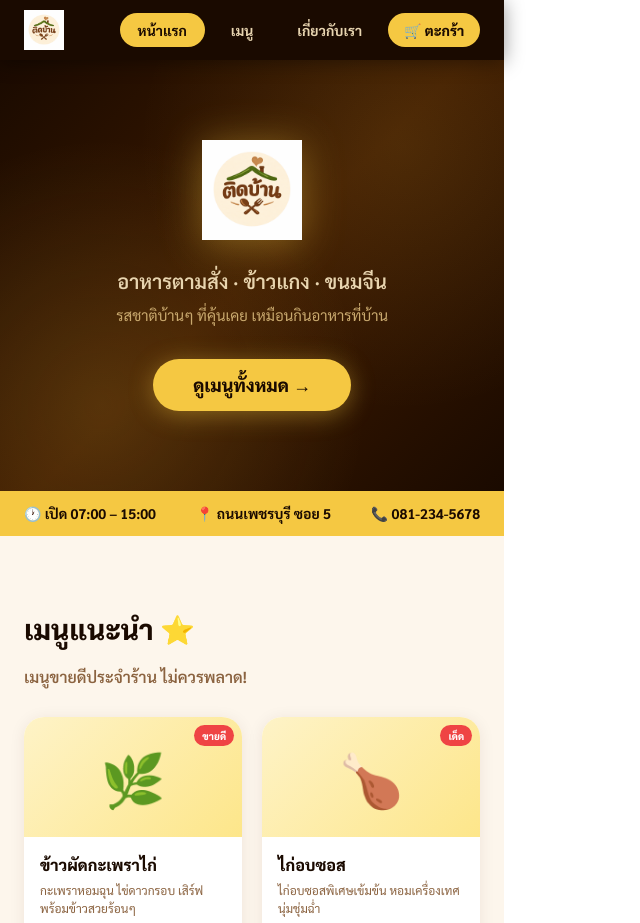
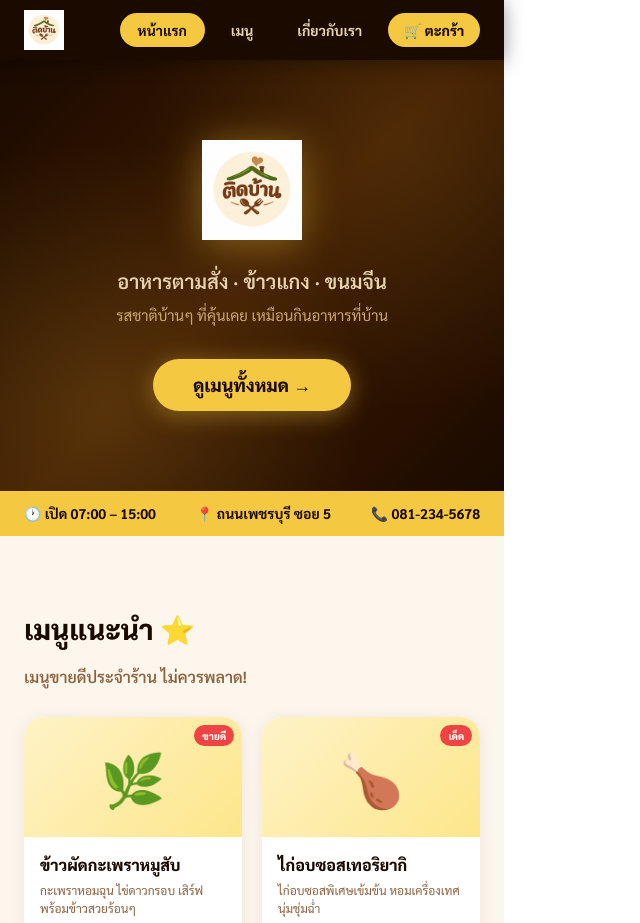
Before and after one commit to MANAPHAT56/tidbaan, a React (Vite) app: page / in a window 1280 px wide. Shown: the top 923 px of the page, without its empty margins (0-640 px from the left). Built offline with nearby package versions, Linux system fonts and the light colour scheme.

Commit message:
Update TidBaan.jsx

```diff
--- a/src/TidBaan.jsx
+++ b/src/TidBaan.jsx
@@ -57,19 +57,19 @@ const menu = {
   recommended: [
     {
       id: 1,
-      name: "ข้าวผัดกะเพราไก่",
-      nameEn: "Kai Kaprao",
-      price: 60,
+      name: "ข้าวผัดกะเพราหมูสับ",
+      nameEn: "Kaprao Moo Sub",
+      price: 45,
       desc: "กะเพราหอมฉุน ไข่ดาวกรอบ เสิร์ฟพร้อมข้าวสวยร้อนๆ",
       emoji: "🌿",
       tag: "ขายดี",
-      spicy: 2,
+      spicy: 3,
     },
     {
       id: 2,
-      name: "ไก่อบซอส",
-      nameEn: "Baked Chicken",
-      price: 80,
+      name: "ไก่อบซอสเทอริยากิ",
+      nameEn: "Teriyaki Chicken",
+      price: 45,
       desc: "ไก่อบซอสพิเศษเข้มข้น หอมเครื่องเทศ นุ่มชุ่มฉ่ำ",
       emoji: "🍗",
       tag: "เด็ด",
@@ -79,28 +79,29 @@ const menu = {
       id: 3,
       name: "แกงเขียวหวานขนมจีน",
       nameEn: "Green Curry w/ Rice Noodle",
-      price: 70,
+      price: 45,
       desc: "แกงเขียวหวานเครื่องแน่น กะทิสด ราดบนขนมจีนเส้นนุ่ม",
       emoji: "🍜",
       tag: "ซิกเนเจอร์",
-      spicy: 3,
+      spicy: 2,
     },
     {
       id: 4,
       name: "ยำขนมจีน",
       nameEn: "Spicy Rice Noodle Salad",
-      price: 65,
+      price: 50,
       desc: "ยำรสแซ่บ เปรี้ยวหวานเค็มเผ็ด กับขนมจีนเส้นนุ่ม",
       emoji: "🥗",
       tag: "เผ็ดแซ่บ",
-      spicy: 4,
+      spicy: 2,
     },
+
   ],
   extras: [
     { id: 5, name: "ข้าวสวย", price: 10, emoji: "🍚", desc: "ข้าวหอมมะลิสวยร้อน" },
     { id: 6, name: "ไข่ดาว", price: 10, emoji: "🍳", desc: "ไข่ดาวกรอบขอบกรอบ" },
     { id: 7, name: "น้ำเปล่า", price: 10, emoji: "💧", desc: "น้ำดื่มเย็น" },
-    { id: 8, name: "น้ำอ้อย", price: 20, emoji: "🥤", desc: "น้ำอ้อยสดคั้น" },
+    { id: 8, name: "ไข่ข้น", price: 10, emoji: "🥚", desc: "ไข่ดาวกรอบขอบกรอบ" },
   ],
 };
 
```
